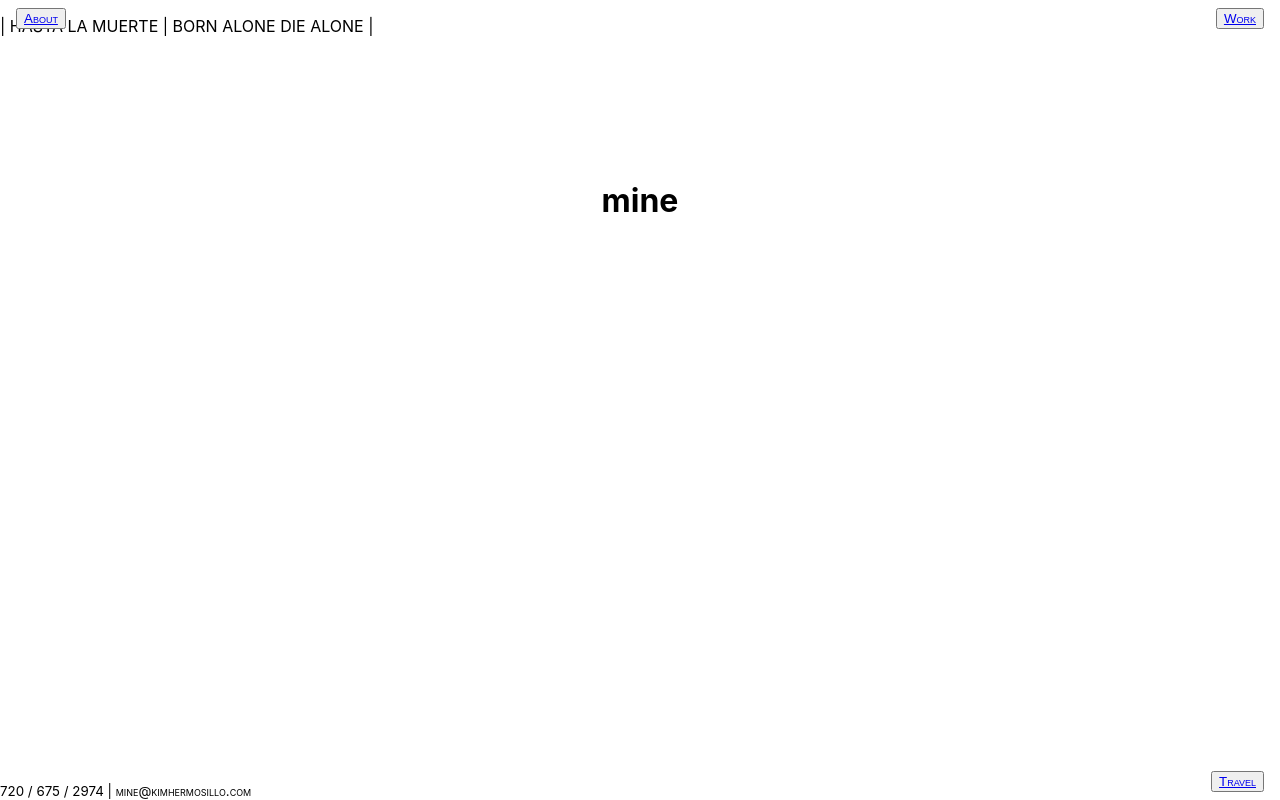
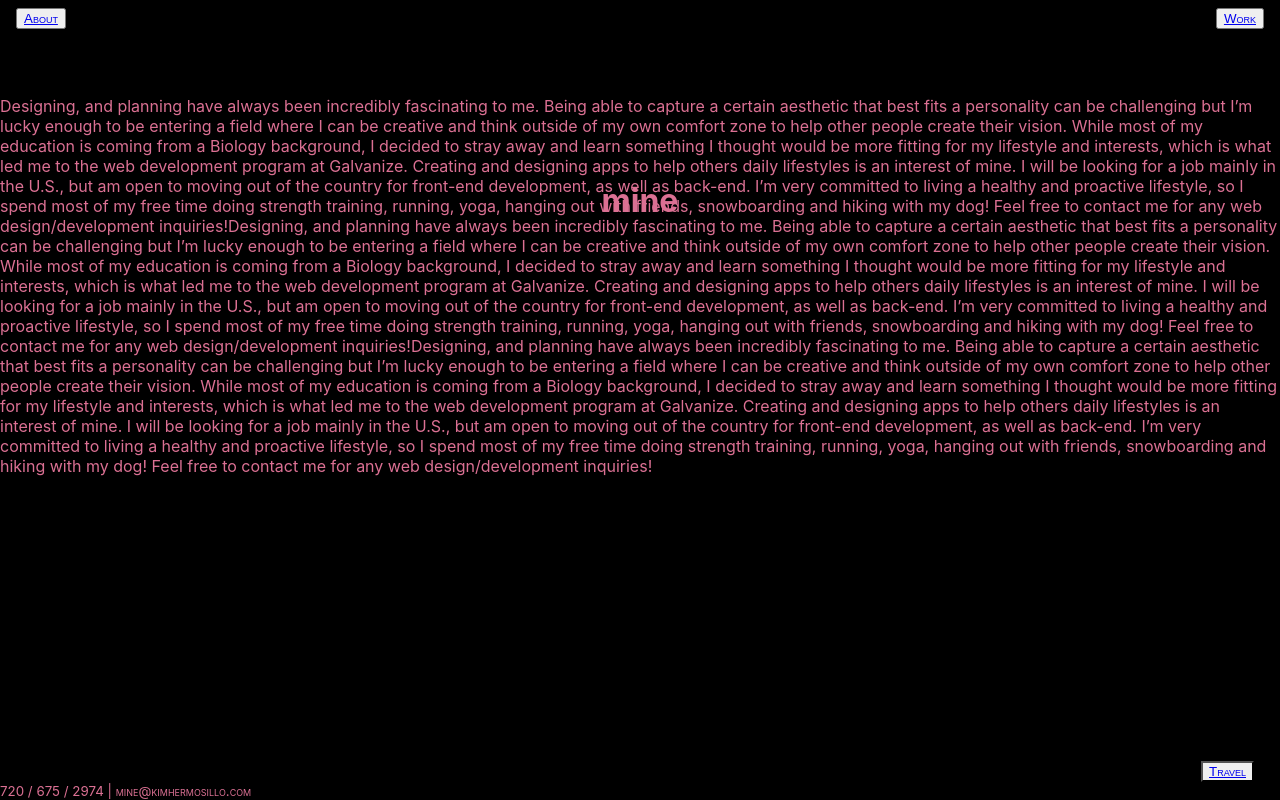
Before and after one commit to kimhermosillo/kimhermosillo, a React (Create React App) app: page /About in a window 1280 px wide. Built offline with nearby package versions, Linux system fonts and the light colour scheme.

Commit message:
switched theme color - still need to figure out divs for links over text

```diff
--- a/src/App.css
+++ b/src/App.css
@@ -3,21 +3,24 @@
 }
 
 .navAbout {
-  position: absolute;
+  position: fixed;
   top: 8px;
   left: 16px;
 }
 
 .navWork {
-  position: absolute;
+  position: fixed;
   top: 8px;
   right: 16px;
 }
 
-.navTravel {
-  position: absolute;
+.navTravel, .travels {
+  position: fixed;
   bottom: 8px;
   right: 16px;
+  margin: 10px;
+  background-size: 7px;
+  /* background-color: black; */
 
 }
 
@@ -51,5 +54,16 @@ footer {
   position: fixed;
   bottom: 0;
   left: 0;
+  background-size: 1px;
+  background-color: black;
 
 }
+
+.about, .countries  {
+  /* background-color: palevioletred; */
+  height: 10%;
+  position: absolute;
+  left: 0;
+  top: 10%;
+  width: 100%;
+}
--- a/src/components/About.js
+++ b/src/components/About.js
@@ -1,11 +1,25 @@
 import React, { Component } from 'react';
 
-class About extends Component {
-    render() {
+
+const About = () => {
+
     return (
-<p> | HASTA LA MUERTE | BORN ALONE DIE ALONE |</p>
-        )
-    }
+        <div className='about'><p> Designing, and planning have always been incredibly fascinating to me. Being able to capture a certain aesthetic that best fits a personality can be challenging but I’m lucky enough to be entering a field where I can be creative and think outside of my own comfort zone to help other people create their vision.
+
+        While most of my education is coming from a Biology background, I decided to stray away and learn something I thought would be more fitting for my lifestyle and interests, which is what led me to the web development program at Galvanize. Creating and designing apps to help others daily lifestyles is an interest of mine. I will be looking for a job mainly in the U.S., but am open to moving out of the country for front-end development, as well as back-end.
+
+I’m very committed to living a healthy and proactive lifestyle, so I spend most of my free time doing strength training, running, yoga, hanging out with friends, snowboarding and hiking with my dog! Feel free to contact me for any web design/development inquiries!Designing, and planning have always been incredibly fascinating to me. Being able to capture a certain aesthetic that best fits a personality can be challenging but I’m lucky enough to be entering a field where I can be creative and think outside of my own comfort zone to help other people create their vision.
+
+        While most of my education is coming from a Biology background, I decided to stray away and learn something I thought would be more fitting for my lifestyle and interests, which is what led me to the web development program at Galvanize. Creating and designing apps to help others daily lifestyles is an interest of mine. I will be looking for a job mainly in the U.S., but am open to moving out of the country for front-end development, as well as back-end.
+
+I’m very committed to living a healthy and proactive lifestyle, so I spend most of my free time doing strength training, running, yoga, hanging out with friends, snowboarding and hiking with my dog! Feel free to contact me for any web design/development inquiries!Designing, and planning have always been incredibly fascinating to me. Being able to capture a certain aesthetic that best fits a personality can be challenging but I’m lucky enough to be entering a field where I can be creative and think outside of my own comfort zone to help other people create their vision.
+
+        While most of my education is coming from a Biology background, I decided to stray away and learn something I thought would be more fitting for my lifestyle and interests, which is what led me to the web development program at Galvanize. Creating and designing apps to help others daily lifestyles is an interest of mine. I will be looking for a job mainly in the U.S., but am open to moving out of the country for front-end development, as well as back-end.
+
+I’m very committed to living a healthy and proactive lifestyle, so I spend most of my free time doing strength training, running, yoga, hanging out with friends, snowboarding and hiking with my dog! Feel free to contact me for any web design/development inquiries!</p>
+        </div>
+    )
 }
 
+
 export default About
--- a/src/components/Body.js
+++ b/src/components/Body.js
@@ -7,8 +7,7 @@ import '../App.css';
 
 
 
-class Body extends Component {
-    render() {
+const Body = () => {
         return (
             <p className='bodySimple'>
 
@@ -21,6 +20,5 @@ AFTER THAT A NEW COMPONENT WILL APPEAR WITH THE LOGO ON THE LEFT BOTTOM SIDE */}
             </p>
         )
     }
-}
 
 export default Body
--- a/src/components/Nav.js
+++ b/src/components/Nav.js
@@ -15,7 +15,8 @@ function BasicExample() {
     return (
         <Router>
             <div className='navLinks'>
-               {/* <button onClick={this} className='navHome'><Link to="/">Home</Link> </button> */} <button className='navWork'><Link to='/Work'>Work</Link></button> <button className='navAbout'><Link to="/About">About</Link></button>  <button className='navTravel'><Link to="/Travel">Travel</Link></button>
+               {/* <button onClick={this} className='navHome'><Link to="/">Home</Link> </button> */} <button className='navWork'><Link to='/Work'>Work</Link></button> <button className='navAbout'><Link to="/About">About</Link></button>
+               <div className='travels'>               <button className='navTravel'><Link to="/Travel">Travel</Link></button> </div>
 
                 <Route exact path="/" component={Home} />
                 <Route path='/Work' component={Work} />
--- a/src/index.css
+++ b/src/index.css
@@ -1,4 +1,6 @@
 body {
+color: palevioletred;
+background-color: black;
   margin: 0;
   padding: 0;
   font-family: -apple-system, BlinkMacSystemFont, "Segoe UI", "Roboto", "Oxygen",
```
